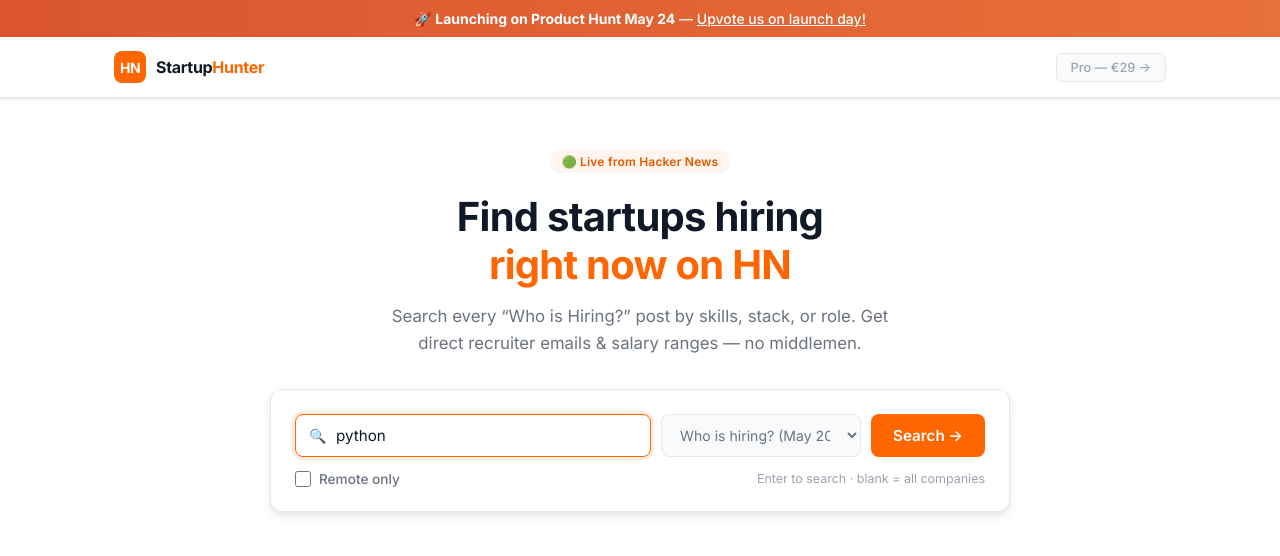
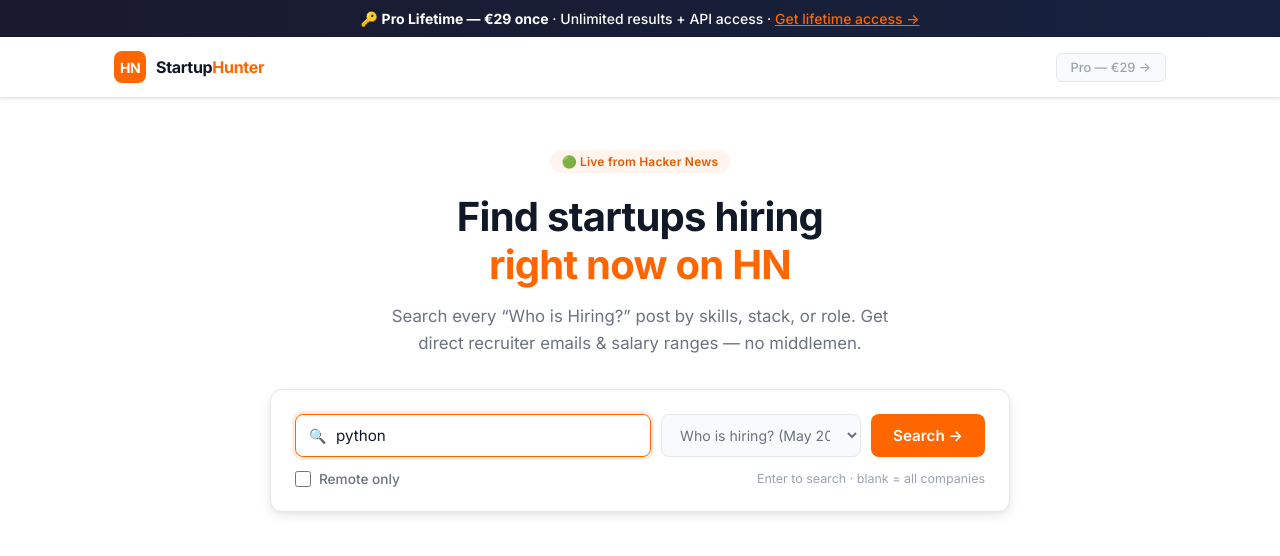
Before and after one commit to lukassbrad/hn-startup-hunter, a Flask app: page / in a window 1280 px wide. Shown: the top 556 px of the page. Run offline with Flask 3, Linux system fonts and the light colour scheme; data that the repository does not hold is empty.

Commit message:
Remove stale PH banner, add Pro Lifetime value CTA

```diff
--- a/templates/index.html
+++ b/templates/index.html
@@ -596,9 +596,9 @@
 </head>
 <body>
 
-<!-- PH Launch Banner -->
-<div style="background: linear-gradient(90deg, #da552f, #e8703a); color: white; text-align: center; padding: 10px 16px; font-size: 14px; font-weight: 500;">
-  🚀 <strong>Launching on Product Hunt May 24</strong> — <a href="https://www.producthunt.com/posts/hn-startup-hunter" target="_blank" rel="noopener" style="color: white; text-decoration: underline;">Upvote us on launch day!</a>
+<!-- Pro Value Banner -->
+<div style="background: linear-gradient(90deg, #1a1a2e, #16213e); color: white; text-align: center; padding: 10px 16px; font-size: 14px; font-weight: 500;">
+  🔑 <strong>Pro Lifetime — €29 once</strong> · Unlimited results + API access · <a href="https://lukassbrad.gumroad.com/l/esiayp" target="_blank" rel="noopener" style="color: #ff6600; text-decoration: underline;">Get lifetime access →</a>
 </div>
 
 
```
